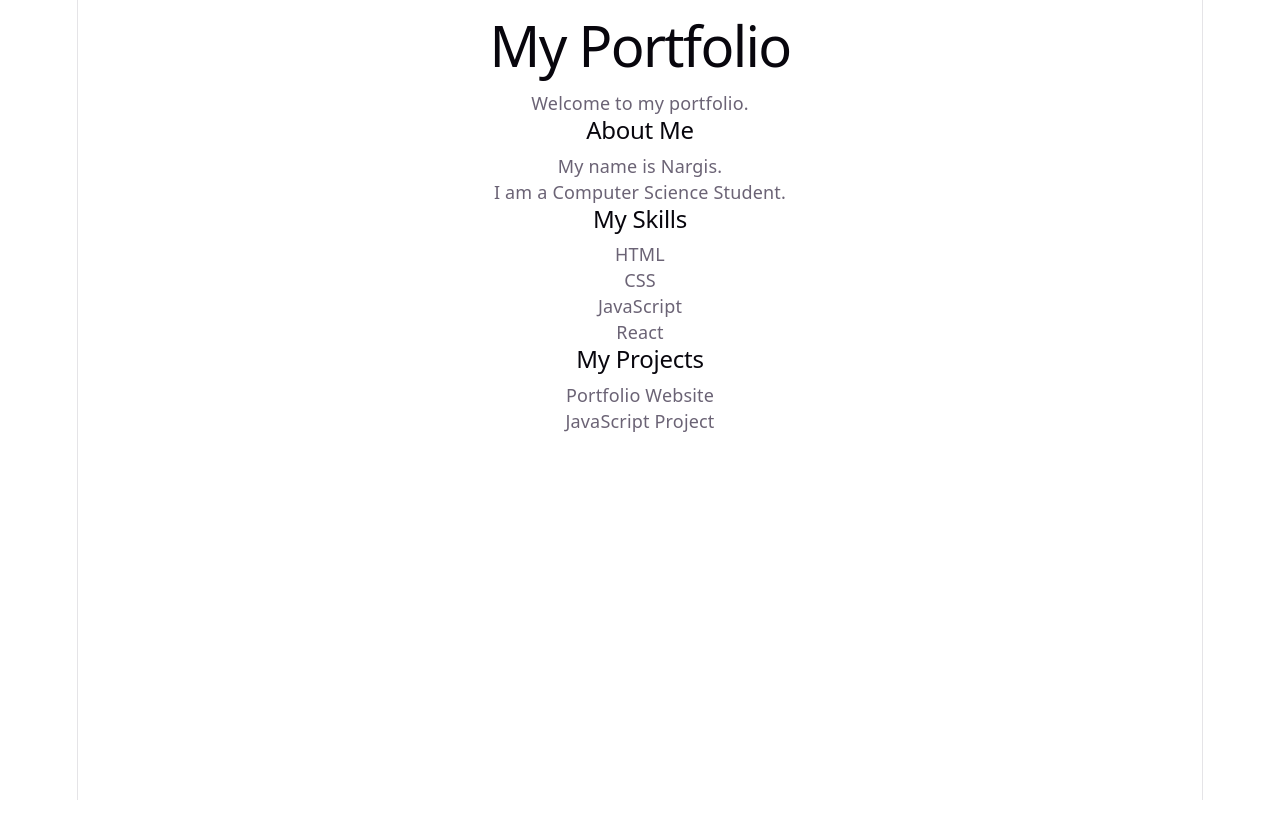
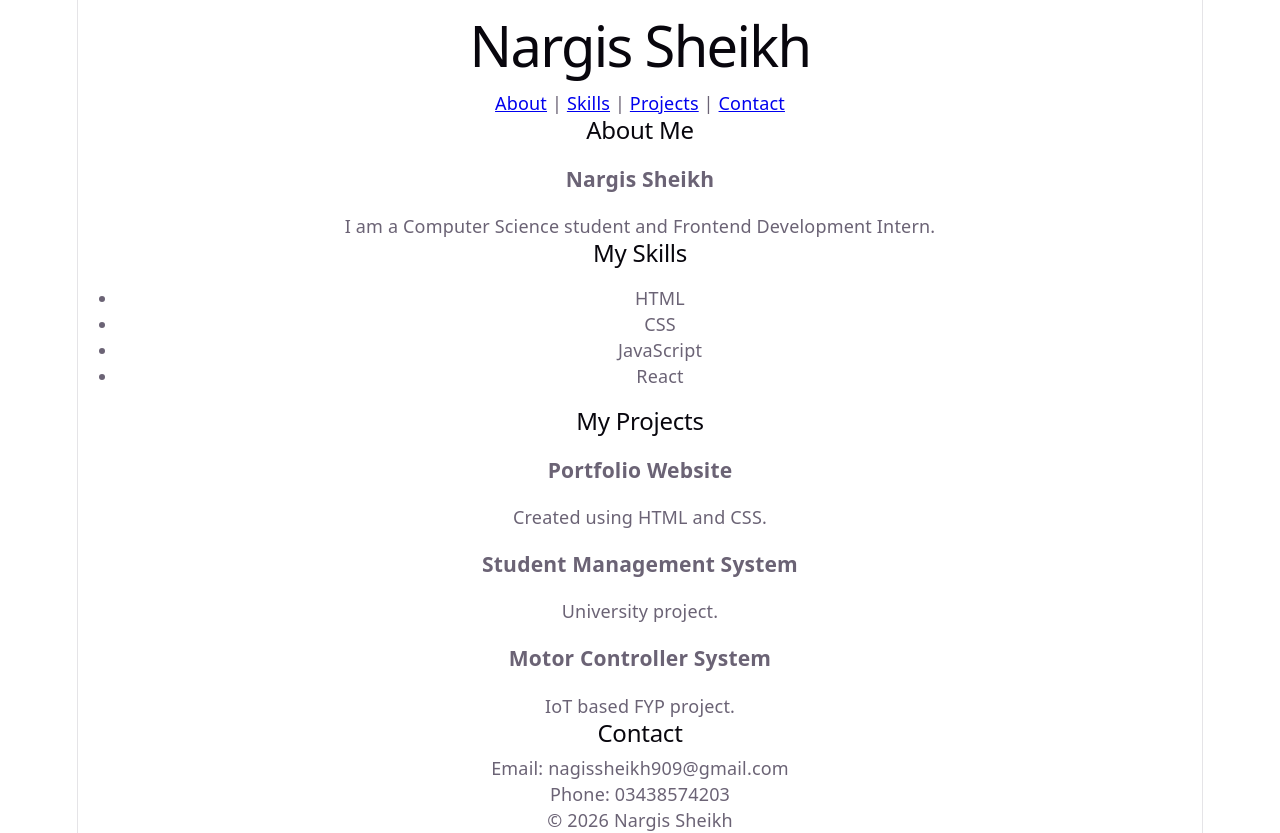
Before and after one commit to NARGIS098/frontend-internship, a React (Vite) app in the folder React/: page / in a window 1280 px wide. Before the commit the page ends 800 px from the top, so only its background shows below. Built offline with nearby package versions, Linux system fonts and the light colour scheme.

Commit message:
week3 day 3 and 4

```diff
--- a/React/src/App.jsx
+++ b/React/src/App.jsx
@@ -1,33 +1,27 @@
+import Header from "./components/Header";
+import About from "./components/About";
+import Skills from "./components/Skills";
+import Projects from "./components/Projects";
+import Contact from "./components/Contact";
+import Footer from "./components/Footer";
+
 function App() {
-  const name = "Nargis";
-  const profession = "Computer Science Student";
-
   return (
     <div>
-      <header>
-        <h1>My Portfolio</h1>
-        <p>Welcome to my portfolio.</p>
-      </header>
+      <Header />
 
-      <section>
-        <h2>About Me</h2>
-        <p>My name is {name}.</p>
-        <p>I am a {profession}.</p>
-      </section>
+      <About
+        name="Nargis Sheikh"
+        description="I am a Computer Science student and Frontend Development Intern."
+      />
 
-      <section>
-        <h2>My Skills</h2>
-        <p>HTML</p>
-        <p>CSS</p>
-        <p>JavaScript</p>
-        <p>React</p>
-      </section>
+      <Skills />
 
-      <section>
-        <h2>My Projects</h2>
-        <p>Portfolio Website</p>
-        <p>JavaScript Project</p>
-      </section>
+      <Projects />
+
+      <Contact />
+
+      <Footer />
     </div>
   );
 }
--- /dev/null
+++ b/React/src/components/About.jsx
@@ -0,0 +1,13 @@
+function About({ name, description }) {
+  return (
+    <section id="about">
+      <h2>About Me</h2>
+
+      <h3>{name}</h3>
+
+      <p>{description}</p>
+    </section>
+  );
+}
+
+export default About;
--- /dev/null
+++ b/React/src/components/Contact.jsx
@@ -0,0 +1,12 @@
+function Contact() {
+  return (
+    <section id="contact">
+      <h2>Contact</h2>
+
+      <p>Email: nagissheikh909@gmail.com</p>
+      <p>Phone: 03438574203</p>
+    </section>
+  );
+}
+
+export default Contact;
--- /dev/null
+++ b/React/src/components/Footer.jsx
@@ -0,0 +1,9 @@
+function Footer() {
+  return (
+    <footer>
+      <p>© 2026 Nargis Sheikh</p>
+    </footer>
+  );
+}
+
+export default Footer;
--- /dev/null
+++ b/React/src/components/Header.jsx
@@ -0,0 +1,16 @@
+function Header() {
+  return (
+    <header>
+      <h1>Nargis Sheikh</h1>
+
+      <nav>
+        <a href="#about">About</a> |{" "}
+        <a href="#skills">Skills</a> |{" "}
+        <a href="#projects">Projects</a> |{" "}
+        <a href="#contact">Contact</a>
+      </nav>
+    </header>
+  );
+}
+
+export default Header;
--- /dev/null
+++ b/React/src/components/ProjectCard.jsx
@@ -0,0 +1,10 @@
+function ProjectCard({ title, description }) {
+  return (
+    <div className="project-card">
+      <h3>{title}</h3>
+      <p>{description}</p>
+    </div>
+  );
+}
+
+export default ProjectCard;
--- /dev/null
+++ b/React/src/components/Projects.jsx
@@ -0,0 +1,26 @@
+import ProjectCard from "./ProjectCard";
+
+function Projects() {
+  return (
+    <section id="projects">
+      <h2>My Projects</h2>
+
+      <ProjectCard
+        title="Portfolio Website"
+        description="Created using HTML and CSS."
+      />
+
+      <ProjectCard
+        title="Student Management System"
+        description="University project."
+      />
+
+      <ProjectCard
+        title="Motor Controller System"
+        description="IoT based FYP project."
+      />
+    </section>
+  );
+}
+
+export default Projects;
--- /dev/null
+++ b/React/src/components/skills.jsx
@@ -0,0 +1,16 @@
+function Skills() {
+  return (
+    <section id="skills">
+      <h2>My Skills</h2>
+
+      <ul>
+        <li>HTML</li>
+        <li>CSS</li>
+        <li>JavaScript</li>
+        <li>React</li>
+      </ul>
+    </section>
+  );
+}
+
+export default Skills;
```
